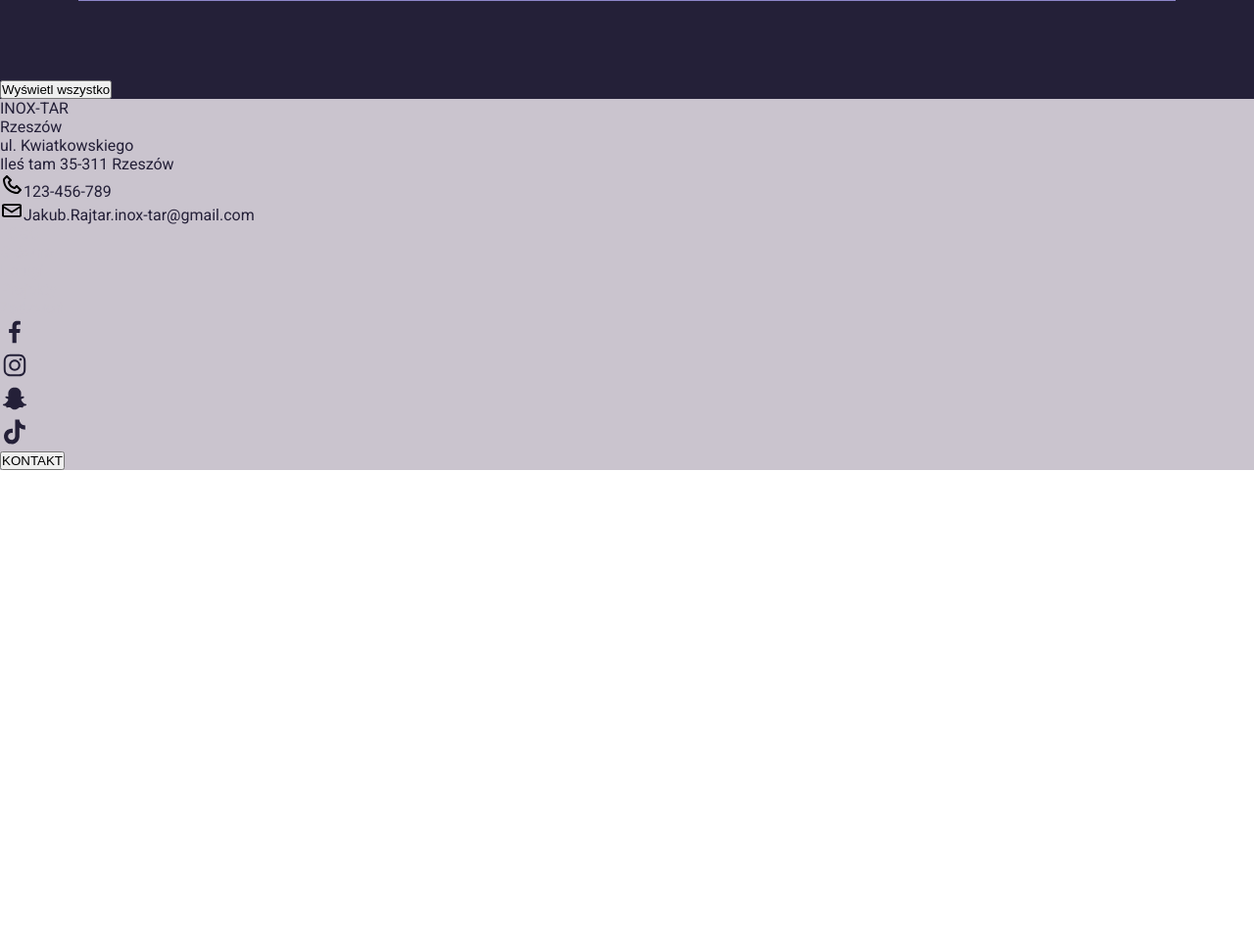
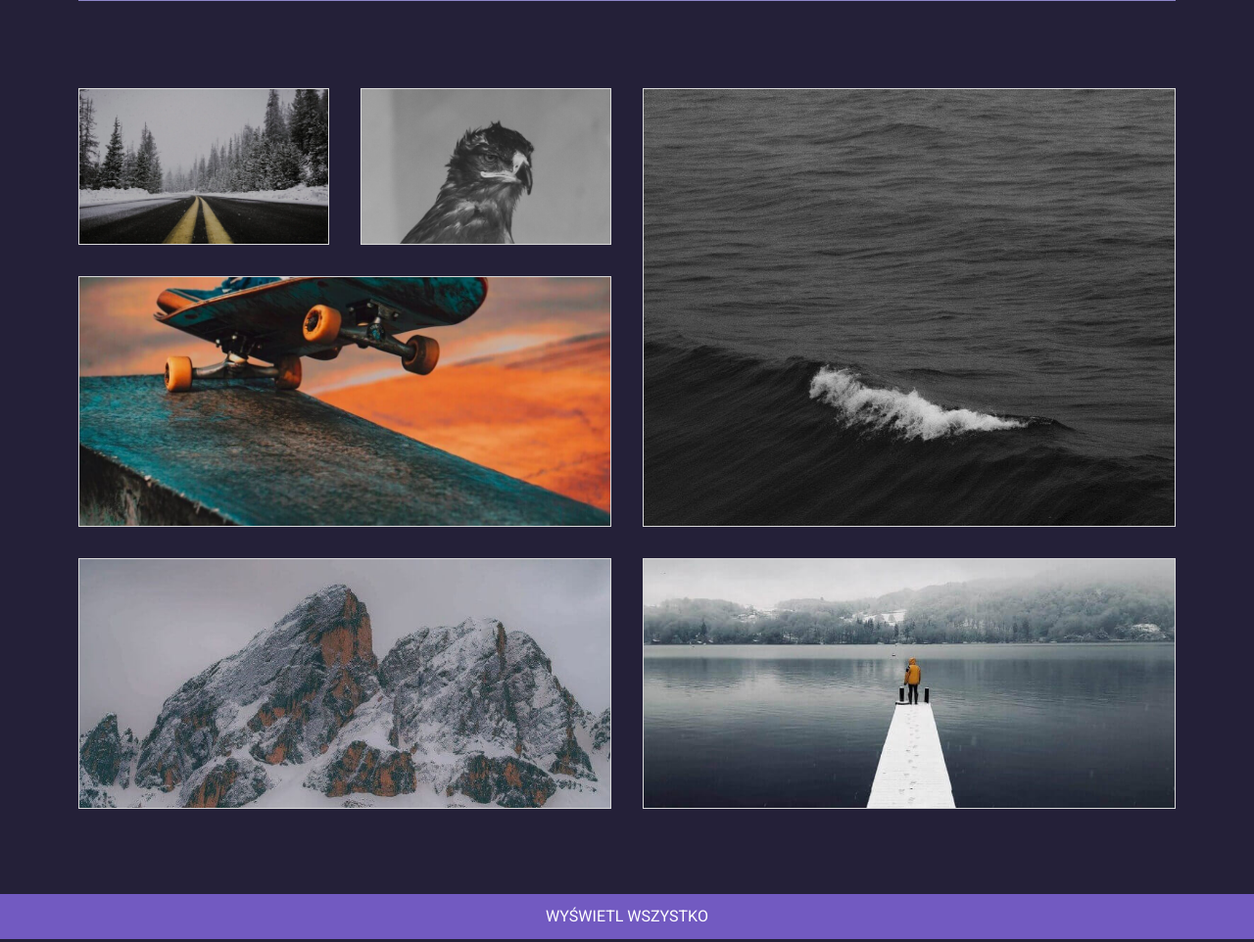
Before and after one commit to rajmac93/inox-tar_website, a plain HTML site: page index.html in a window 1280 px wide. Shown: the part 2710-3672 px from the top of the page at 98% size. Before the commit the page ends 3190 px from the top, so only its background shows below. Drawn offline with Linux system fonts and the light colour scheme.

Commit message:
creating galleries

```diff
--- a/index.html
+++ b/index.html
@@ -60,7 +60,6 @@
           </p>
         </div>
       </section>
-      <!-- <img src="./images/waves.svg" alt="próba nie strzelba" /> -->
     </header>
 
     <main>
@@ -126,12 +125,64 @@
       </section>
       <section id="gallery__grid">
         <div class="gallery__grid">
-          <!-- <img src="./images/gallery/1.jpg" alt="" /> -->
-          <button>Wyświetl wszystko</button>
+          <figure class="gallery__item gallery__item--1">
+            <img
+              src="./images/gallery/1.jpg"
+              class="gallery__img"
+              alt="Image 1"
+            />
+          </figure>
+          <figure class="gallery__item gallery__item--2">
+            <img
+              src="./images/gallery/2.jpg"
+              class="gallery__img"
+              alt="Image 2"
+            />
+          </figure>
+          <figure class="gallery__item gallery__item--3">
+            <img
+              src="./images/gallery/3.jpg"
+              class="gallery__img"
+              alt="Image 3"
+            />
+          </figure>
+          <figure class="gallery__item gallery__item--4">
+            <img
+              src="./images/gallery/4.jpg"
+              class="gallery__img"
+              alt="Image 4"
+            />
+          </figure>
+          <figure class="gallery__item gallery__item--5">
+            <img
+              src="./images/gallery/5.jpg"
+              class="gallery__img"
+              alt="Image 5"
+            />
+          </figure>
+          <figure class="gallery__item gallery__item--6">
+            <img
+              src="./images/gallery/6.jpg"
+              class="gallery__img"
+              alt="Image 6"
+            />
+          </figure>
         </div>
+        <button class="show__gallery--btn">Wyświetl wszystko</button>
       </section>
       <section id="gallery__slider">
-        <!-- <img src="./images/gallery/2.jpg" alt="" /> -->
+        <div class="slider--wrapper">
+          <div class="slider">
+            <img id="slide-1" src="./images/gallery/10.jpg" alt="" />
+            <img id="slide-2" src="./images/gallery/11.jpg" alt="" />
+            <img id="slide-3" src="./images/gallery/12.jpg" alt="" />
+          </div>
+          <div class="slider--nav">
+            <a href="#slide-1"></a>
+            <a href="#slide-2"></a>
+            <a href="#slide-3"></a>
+          </div>
+        </div>
       </section>
     </main>
     <footer>
--- a/styles/styles.css
+++ b/styles/styles.css
@@ -12,6 +12,7 @@
   --primary-background: #242038;
   --secondary-background: #8d86c9;
   --navigation-background: #151515;
+  --button-color: #725ac1;
   --footer-background: #cac4ce;
   --font-color: #cac4ce;
   --about--me-hover-background: #d9d9d9;
@@ -117,70 +118,7 @@ footer {
   background-color: var(--footer-background);
   color: var(--primary-background);
 }
-@media screen and (min-width: 700px) {
-  #main--view {
-    height: auto;
-    border: 3px solid var(--font-color-white);
-    margin: 5rem 6rem;
-    padding: 7rem;
-    -ms-flex-pack: distribute;
-    justify-content: space-around;
-  }
-  .main--view__p {
-    margin-bottom: 0;
-  }
-  h1 {
-    margin-bottom: 3rem;
-  }
-  .main--view__h1 {
-    text-align: center;
-  }
-  .background__header--image {
-    content: url(../images/gallery/background.jpg);
-  }
-}
-@media screen and (min-width: 1024px) {
-  #main--view {
-    -webkit-box-orient: horizontal;
-    -webkit-box-direction: normal;
-    -ms-flex-direction: row;
-    flex-direction: row;
-    -webkit-box-pack: center;
-    -ms-flex-pack: center;
-    justify-content: center;
-    height: 100vh;
-    border: none;
-    margin: 0;
-    padding: 0;
-  }
-  .main--view__h1 {
-    max-width: 39.375rem;
-    max-height: 27.9375rem;
-    min-height: 27.9375rem;
-    min-width: 30rem;
-    /* margin: 5rem 0 5rem 6rem; */
-    padding: 7rem;
-    border: 3px solid var(--font-color-white);
-    margin-left: 5rem;
-  }
 
-  .main--view__h1 + .main--view__p {
-    max-width: 39.5625rem;
-    max-height: 27.9375rem;
-    min-height: 27.9375rem;
-    min-width: 30rem;
-    background-color: rgba(0, 0, 0, 0.5);
-
-    margin-right: 5rem;
-  }
-  .main--view__p > p {
-    font-size: 1.1rem;
-  }
-  h1 {
-    font-weight: 400;
-    margin-bottom: 0;
-  }
-}
 /* <main> section */
 #about--me {
   display: -webkit-box;
@@ -270,6 +208,151 @@ h3,
   -o-transform: scale(1.2);
 } */
 /* testing about hover */
+
+.gallery__grid {
+  margin-top: 3rem;
+}
+
+.gallery__grid img {
+  display: block;
+  object-fit: cover;
+  max-height: 15rem;
+  width: 100%;
+  margin-top: 9px;
+}
+.show__gallery--btn {
+  all: unset;
+  width: 100%;
+  height: 2.875rem;
+  margin: 1rem 0 1rem 0;
+  background-color: var(--button-color);
+  color: var(--font-color-white);
+  text-align: center;
+  text-transform: uppercase;
+  cursor: pointer;
+}
+.show__gallery--btn:hover {
+  opacity: 0.5;
+}
+#gallery__slider {
+  padding: 2rem 0;
+}
+.slider--wrapper {
+  position: relative;
+  /* max-width: 48rem; */
+  margin: 0 auto;
+}
+
+.slider {
+  display: flex;
+  aspect-ratio: 16/9;
+  overflow-x: hidden;
+  scroll-snap-type: x mandatory;
+  scroll-behavior: smooth;
+}
+.slider img {
+  flex: 1 0 100%;
+  scroll-snap-align: start;
+  object-fit: cover;
+}
+.slider--nav {
+  display: flex;
+  column-gap: 1rem;
+  position: absolute;
+  bottom: 1.25rem;
+  left: 50%;
+  transform: translate(-50%);
+  z-index: 1;
+}
+.slider--nav a {
+  width: 0.5rem;
+  height: 0.5rem;
+  border-radius: 50%;
+  background-color: var(--about--me-hover-background);
+  opacity: 0.75;
+  transition: opacity ease 0.25s;
+}
+.slider--nav a:hover {
+  opacity: 1;
+}
+@media screen and (min-width: 600px) {
+  .gallery__grid {
+    display: grid;
+    grid-template-columns: repeat(8, 1fr);
+    grid-template-rows: repeat(8, 5vw);
+    grid-gap: 1rem;
+    margin: 2rem;
+  }
+  .gallery__grid img {
+    max-height: none;
+  }
+  .gallery__img {
+    max-height: 100rem;
+    width: 100%;
+    height: 100%;
+    object-fit: cover;
+    border: 1px solid var(--about--me-hover-background);
+  }
+  .gallery__item--1 {
+    grid-column-start: 1;
+    grid-column-end: 3;
+    grid-row-start: 1;
+    grid-row-end: 3;
+  }
+  .gallery__item--2 {
+    grid-column-start: 3;
+    grid-column-end: 5;
+    grid-row-start: 1;
+    grid-row-end: 3;
+  }
+
+  .gallery__item--3 {
+    grid-column-start: 5;
+    grid-column-end: 9;
+    grid-row-start: 1;
+    grid-row-end: 6;
+  }
+  .gallery__item--4 {
+    grid-column-start: 1;
+    grid-column-end: 5;
+    grid-row-start: 3;
+    grid-row-end: 6;
+  }
+  .gallery__item--5 {
+    grid-column-start: 1;
+    grid-column-end: 5;
+    grid-row-start: 6;
+    grid-row-end: 9;
+  }
+  .gallery__item--6 {
+    grid-column-start: 5;
+    grid-column-end: 9;
+    grid-row-start: 6;
+    grid-row-end: 9;
+  }
+}
+@media screen and (min-width: 700px) {
+  #main--view {
+    height: auto;
+    border: 3px solid var(--font-color-white);
+    margin: 5rem 6rem;
+    padding: 7rem;
+    -ms-flex-pack: distribute;
+    justify-content: space-around;
+  }
+  .main--view__p {
+    margin-bottom: 0;
+  }
+  h1 {
+    margin-bottom: 3rem;
+  }
+  .main--view__h1 {
+    text-align: center;
+  }
+  .background__header--image {
+    content: url(../images/gallery/background.jpg);
+  }
+}
 @media screen and (min-width: 700px) {
   .first__element__tablet__pc {
     display: block;
@@ -412,4 +495,57 @@ h3,
   img:hover {
     stroke: var(--primary-background) !important;
   }
+  #gallery__slider {
+    position: relative;
+    max-height: auto;
+    margin: 2rem 5rem;
+  }
 }
+@media screen and (min-width: 1024px) {
+  #main--view {
+    -webkit-box-orient: horizontal;
+    -webkit-box-direction: normal;
+    -ms-flex-direction: row;
+    flex-direction: row;
+    -webkit-box-pack: center;
+    -ms-flex-pack: center;
+    justify-content: center;
+    height: 100vh;
+    border: none;
+    margin: 0;
+    padding: 0;
+  }
+  .main--view__h1 {
+    max-width: 39.375rem;
+    max-height: 27.9375rem;
+    min-height: 27.9375rem;
+    min-width: 30rem;
+    /* margin: 5rem 0 5rem 6rem; */
+    padding: 7rem;
+    border: 3px solid var(--font-color-white);
+    margin-left: 5rem;
+  }
+
+  .main--view__h1 + .main--view__p {
+    max-width: 39.5625rem;
+    max-height: 27.9375rem;
+    min-height: 27.9375rem;
+    min-width: 30rem;
+    background-color: rgba(0, 0, 0, 0.5);
+
+    margin-right: 5rem;
+  }
+  .main--view__p > p {
+    font-size: 1.1rem;
+  }
+  h1 {
+    font-weight: 400;
+    margin-bottom: 0;
+  }
+}
+@media screen and (min-width: 1024px) {
+  .gallery__grid {
+    grid-gap: 2rem;
+    margin: 5rem;
+  }
+}
```
